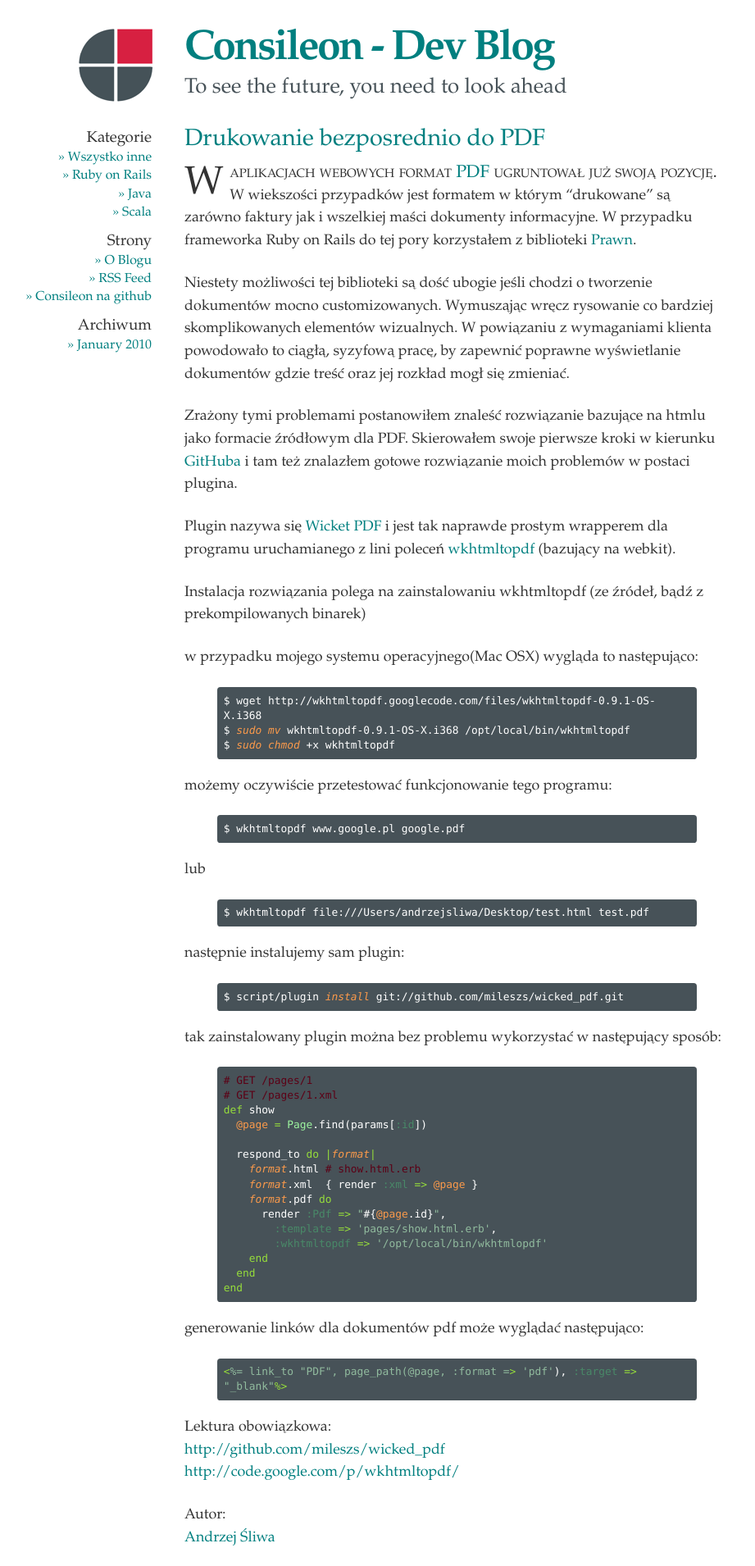
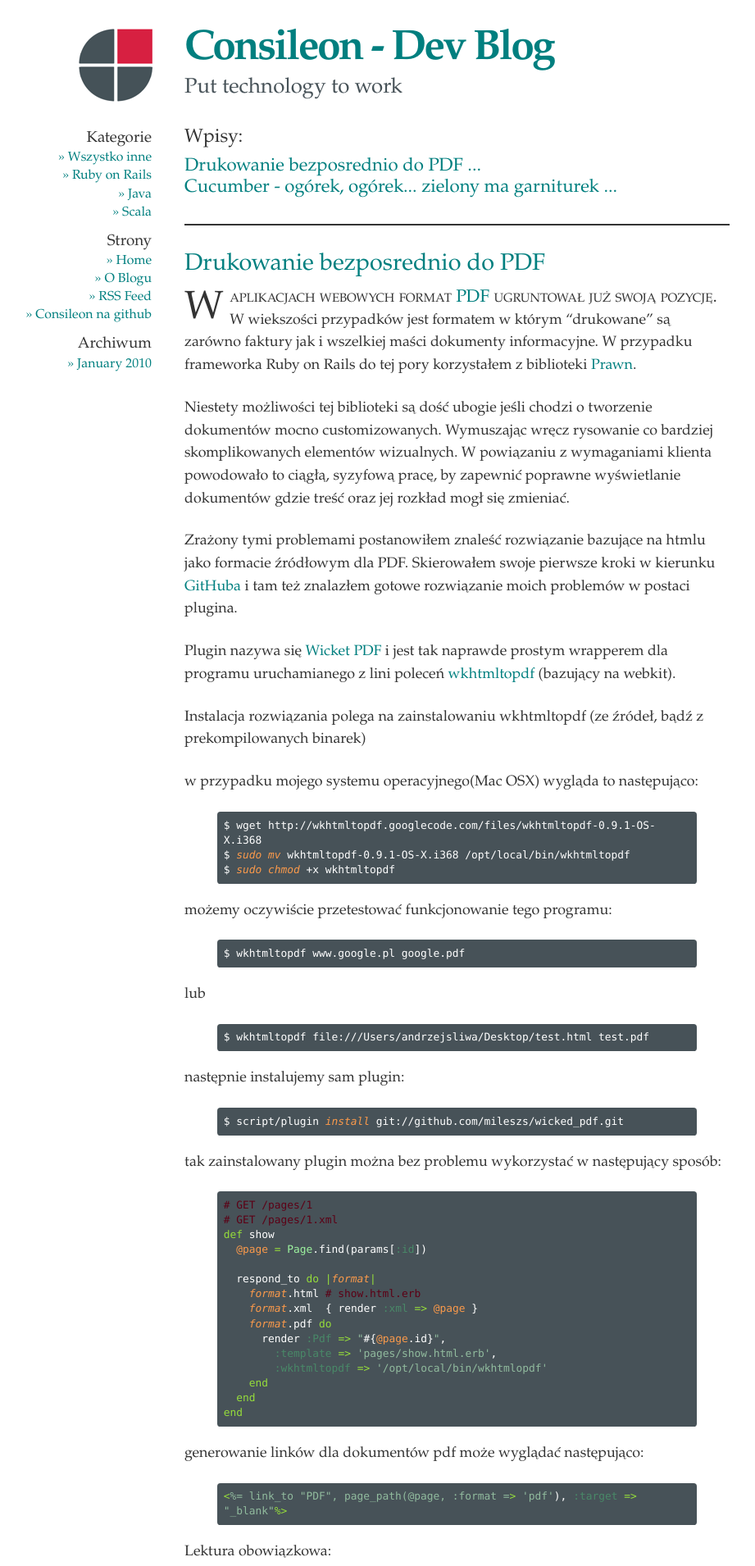
Before and after one commit to consileonpl/consileonpl.github.com, a Jekyll site: the page built from index.markdown, in a window 1280 px wide. Shown: the top 1910 px of the page at 82% size, without its empty margins (195-1116 px from the left). Built offline with Jekyll 4.4.1, drawn with Linux system fonts in a browser that asks for light colours; Markdown is read by kramdown in place of the engine named in the settings; some of the changed text lies outside the part shown.

Commit message:
some improvments

```diff
--- a/_includes/menubar.html
+++ b/_includes/menubar.html
@@ -1,9 +1,9 @@
 
 <div id="logo">
-  <a href="/"></a>
+  <a href="http://www.consileon.pl"></a>
 </div>
 
 <div id="pagename">
 <h1><a href="/"><span style="color: 475258;">Consileon</span> - Dev Blog</a></h1>
-<h2><a href="/">To see the future, you need to look ahead</a></h2>
+<h2><a href="/">Put technology to work</a></h2>
 </div>
--- a/_layouts/default.html
+++ b/_layouts/default.html
@@ -31,6 +31,7 @@
           </ul>
           <h3>Strony</h3>
           <ul>
+            <li><a href="/">Home</a></li>
             <li><a href="/about.html">O Blogu</a></li>
             <li><a href="">RSS Feed</a></li>
             <li><a href="">Consileon na github</a></li>
--- a/_posts/2010-02-01-testing.markdown
+++ b/_posts/2010-02-01-testing.markdown
@@ -16,5 +16,4 @@
 [http://asciicasts.com/episodes/155-beginning-with-cucumber](http://asciicasts.com/episodes/155-beginning-with-cucumber)
 [http://asciicasts.com/episodes/159-more-on-cucumber](http://asciicasts.com/episodes/159-more-on-cucumber)
 
-Autor:
-[Andrzej Śliwa](http://andrzejsliwa.com)
+Autor: [Andrzej Śliwa](http://andrzejsliwa.com)
--- a/_posts/2010-03-01-drukowanie-pdf.markdown
+++ b/_posts/2010-03-01-drukowanie-pdf.markdown
@@ -78,5 +78,4 @@
 [http://github.com/mileszs/wicked_pdf](http://github.com/mileszs/wicked_pdf)
 [http://code.google.com/p/wkhtmltopdf/](http://code.google.com/p/wkhtmltopdf/)
 
-Autor:
-[Andrzej Śliwa](http://andrzejsliwa.com)
+Autor: [Andrzej Śliwa](http://andrzejsliwa.com)
--- a/css/style.css
+++ b/css/style.css
@@ -165,3 +165,25 @@
  font-size: larger;
 }
 /* @end */
+
+.meta a {
+  font-size: 1.9em;
+  line-height: 1.3em;
+  margin-bottom: 1.4em;
+}
+
+.meta {
+  margin-bottom: 2em;
+}
+
+#entries {
+  font-size: 0.8em;
+  margin-bottom: 4em;
+  border-bottom-style: solid;
+  border-bottom-width: 2px;
+  padding-bottom: 4em;
+}
+
+#entries a {
+  font-size: 2.8em;
+}
--- a/index.markdown
+++ b/index.markdown
@@ -3,12 +3,15 @@
 title: "Consileon PL - DevBlog"
 description: ""
 ---
+<div id="entries">
+<h1>Wpisy:</h1>
+  <ul>{% for post in site.posts %}
+    <li>
+      <a href="{{ post.url }}">{{ post.title }} ...</a>
+    </li>{% endfor %}
+  </ul>
+</div>
 {% for page in site.posts limit:5 %}
 {% assign body = page.content %}
 {% include post-div.html %}
 {% endfor %}
-<ul>{% for post in site.posts %}
-  <li>
-    <a href="{{ post.url }}">{{ post.title }}</a>
-  </li>{% endfor %}
-</ul>
```
